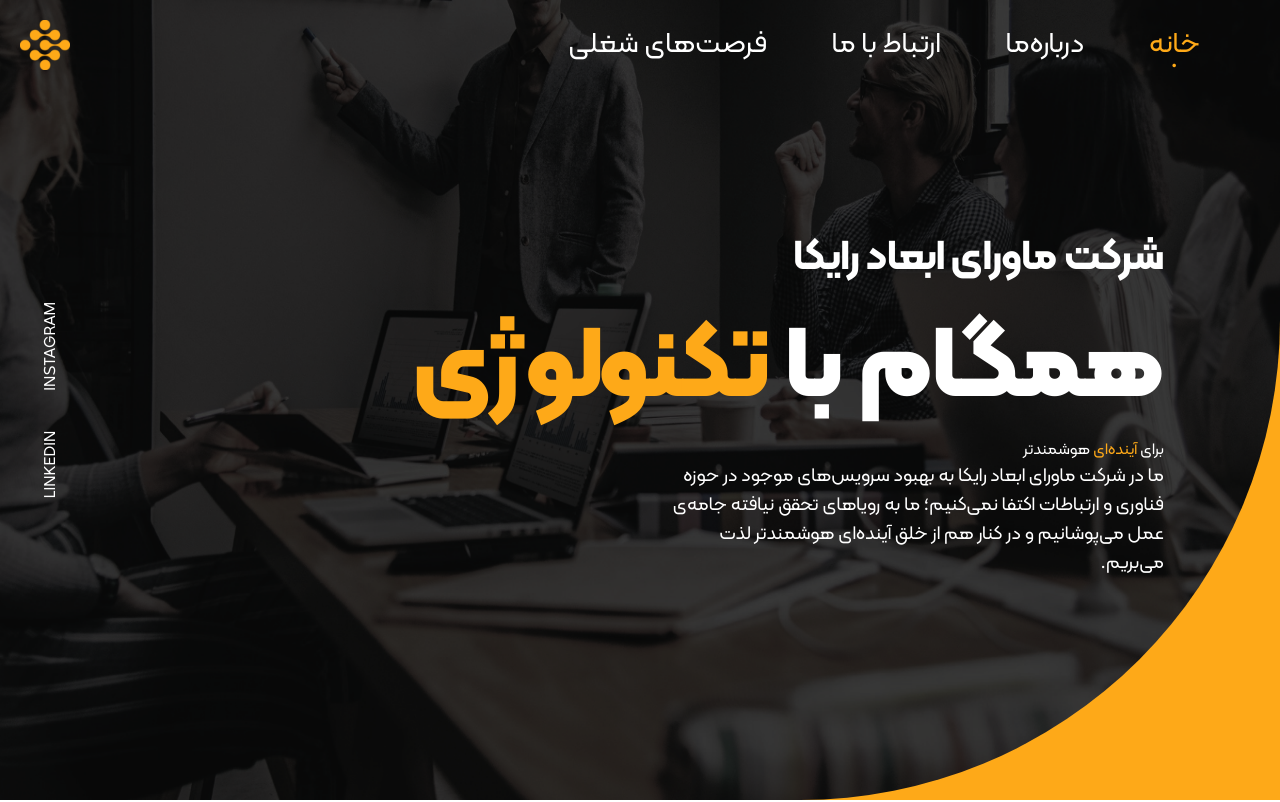
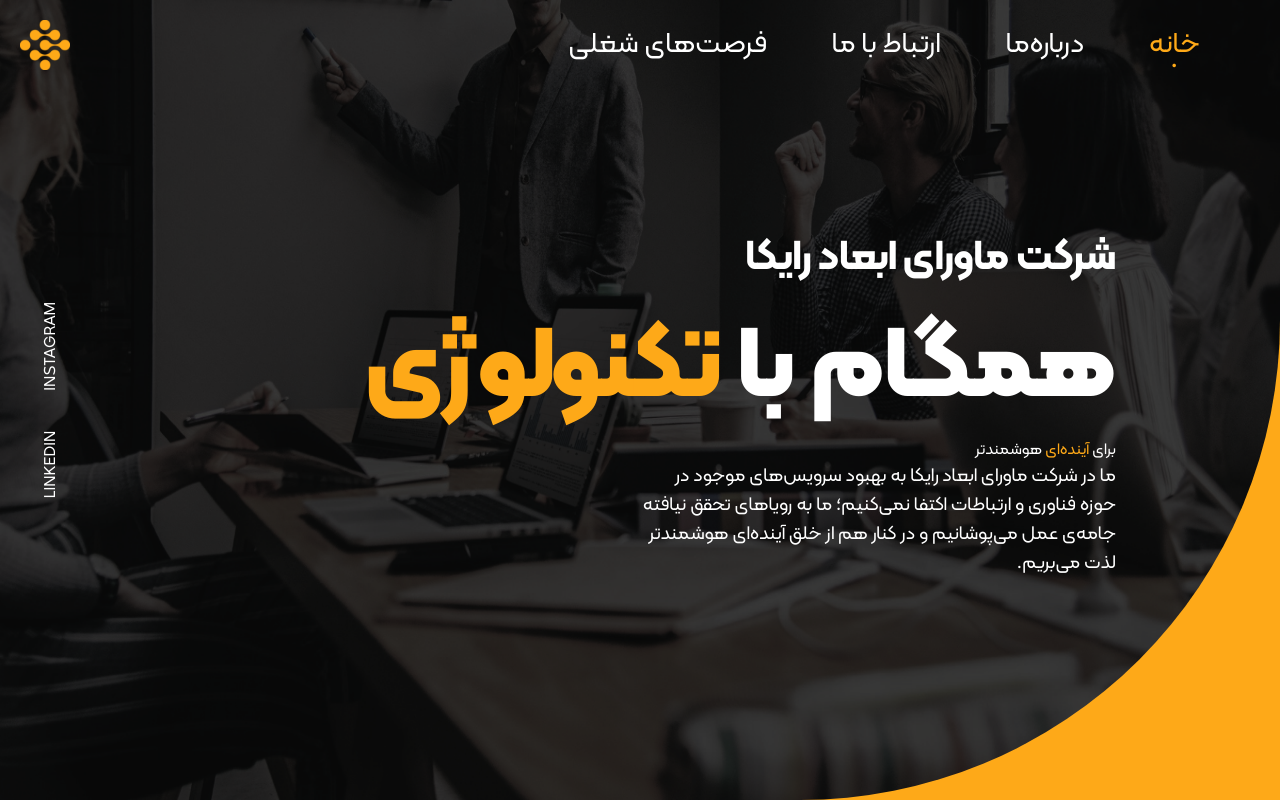
Before and after one commit to mahjs/Rayka-Main, a Next.js app: page / in a window 1280 px wide. Shown: the top 802 px of the page. Built offline with nearby package versions, Linux system fonts and the light colour scheme.

Commit message:
make responsive for middle screens

```diff
--- a/src/app/page.tsx
+++ b/src/app/page.tsx
@@ -42,7 +42,7 @@ export default function Home() {
         }}
         className="flex w-[100%] items-center  justify-between bg-main-image pt-16 md:h-[60vh] md:rounded-br-[30rem] md:pt-0 lg:h-[100vh]"
       >
-        <div className="flex-col px-5 pb-5 text-white md:mr-[6rem] md:py-10">
+        <div className="flex-col px-5 pb-5 text-white md:mr-[9rem] md:py-10">
           <h1 className="header-3 hidden md:block">شرکت ماورای ابعاد رایکا</h1>
           <p className="header-2 hidden md:block">
             همگام با <span className="text-primary">تکنولوژی</span>
```
